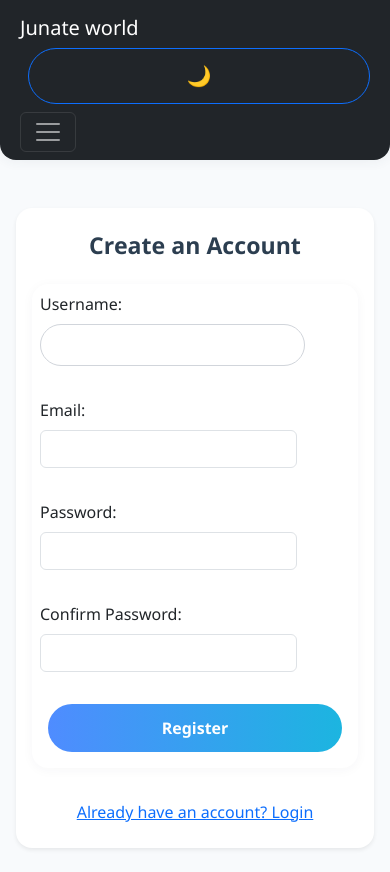
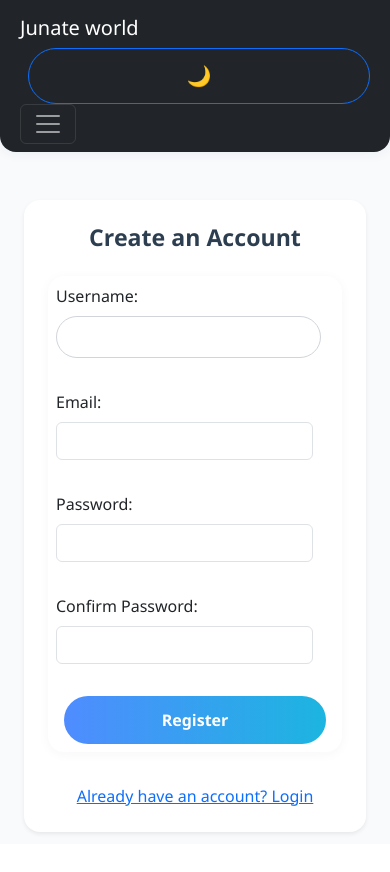
Before and after one commit to Junate-World/family-website, a Flask app: page /register in a window 390 px wide. After the commit the page ends 835 px from the top, so only its background shows below. Run offline with Flask 3, Linux system fonts and the light colour scheme; some libraries are stand-ins or nearby versions.

Commit message:
mobile responsiveness and Desktop view revert

```diff
--- a/static/style.css
+++ b/static/style.css
@@ -143,34 +143,7 @@ body.dark-mode textarea {
     min-width: 250px;
 }
 
-@media (max-width: 768px) {
-    .row {
-        flex-direction: column;
-    }
-    .col-md-4, .col-md-6, .col-md-8, .col-lg-10 {
-        width: 100% !important;
-        max-width: 100% !important;
-        margin-bottom: 1.5rem;
-    }
-    .card img, .card-img-top {
-        height: 160px !important;
-        width: 100% !important;
-        object-fit: cover;
-    }
-    form, .card, .container, .card-body {
-        padding-left: 0.5rem !important;
-        padding-right: 0.5rem !important;
-    }
-    .btn, .btn-primary, .btn-warning, .btn-danger {
-        width: 100% !important;
-        margin-bottom: 0.5rem;
-    }
-    input, textarea, select {
-        width: 100% !important;
-        font-size: 1rem;
-    }
-}
-
+/* Extra small devices */
 @media (max-width: 480px) {
     body {
         font-size: 1rem;
@@ -178,24 +151,25 @@ body.dark-mode textarea {
     h1 {
         font-size: 1.5rem;
     }
-    .card img, .card-img-top {
-        height: 100px !important;
+    .card img {
+        height: 100px;
     }
     .navbar, form, .card {
-        padding: 0.5rem !important;
+        padding: 0.5rem;
     }
-    .btn, .btn-primary, .btn-warning, .btn-danger {
-        width: 100% !important;
-        padding: 0.75rem 0 !important;
+    .btn, .btn-primary {
+        width: 100%;
+        padding: 0.75rem 0;
         font-size: 1rem;
     }
     input, textarea, select {
-        width: 100% !important;
+        width: 100%;
         font-size: 1rem;
     }
 }
 
-img, .img-fluid, .card-img-top {
+/* Responsive images */
+img {
     max-width: 100%;
     height: auto;
 }
--- a/templates/add_member.html
+++ b/templates/add_member.html
@@ -1,11 +1,11 @@
 {% extends "base.html" %}
 {% block content %}
 <div class="container mt-4">
-  <div class="col-md-8 offset-md-2">
+  <div class="col-12 col-md-8 offset-md-2">
     <div class="card shadow-sm">
       <div class="card-body">
         <h2 class="mb-4">Add Family Member</h2>
-        <form method="POST" enctype="multipart/form-data">
+        <form method="POST" enctype="multipart/form-data" class="w-100">
           <div class="mb-3">
             <label class="form-label">Full Name</label>
             <input type="text" name="full_name" class="form-control" required>
--- a/templates/edit_member.html
+++ b/templates/edit_member.html
@@ -1,11 +1,11 @@
 {% extends "base.html" %}
 {% block content %}
 <div class="container mt-4">
-  <div class="col-md-8 offset-md-2">
+  <div class="col-12 col-md-8 offset-md-2">
     <div class="card shadow-sm">
       <div class="card-body">
         <h2 class="mb-4">Edit Family Member</h2>
-        <form method="post" enctype="multipart/form-data">
+        <form method="post" enctype="multipart/form-data" class="w-100">
           <div class="mb-3">
             <label class="form-label">Full Name</label>
             <input type="text" name="full_name" class="form-control" value="{{ member.full_name }}" required>
--- a/templates/family_tree.html
+++ b/templates/family_tree.html
@@ -2,11 +2,11 @@
 {% block content %}
 <div class="container mt-4">
   <div class="row justify-content-center">
-    <div class="col-lg-10">
+    <div class="col-12 col-lg-10">
       <div class="card shadow-sm">
         <div class="card-body">
           <h1 class="text-center mb-4">Family Tree</h1>
-          <div id="tree" class="d-flex justify-content-center"></div>
+          <div id="tree" class="d-flex justify-content-center" style="overflow-x:auto;"></div>
         </div>
       </div>
     </div>
--- a/templates/login.html
+++ b/templates/login.html
@@ -1,11 +1,11 @@
 {% extends "base.html" %}
 {% block content %}
 <div class="container mt-5">
-  <div class="col-md-6 offset-md-3">
+  <div class="col-12 col-md-6 offset-md-3">
     <div class="card shadow-sm">
       <div class="card-body">
         <h3 class="text-center mb-4">Login to Your Account</h3>
-        <form method="POST" action="/login">
+        <form method="POST" action="/login" class="w-100">
           <div class="mb-3">
             <label for="username" class="form-label">Username:</label>
             <input type="text" class="form-control" name="username" required>
--- a/templates/register.html
+++ b/templates/register.html
@@ -5,11 +5,11 @@
 
 
 <div class="container mt-5">
-    <div class="col-md-6 offset-md-3">
+    <div class="col-12 col-md-6 offset-md-3">
         <div class="card shadow-sm">
             <div class="card-body">
                 <h3 class="text-center mb-4">Create an Account</h3>
-                <form method="POST" action="/register">
+                <form method="POST" action="/register" class="w-100">
                         <div class="mb-3">
                             <label for="username" class="form-label">Username:</label>
                             <input type="text" class="form-control" name="username" required>
```
Also changed, not shown: templates/home.html (+5 -5 lines), templates/member_profile.html (+11 -11 lines), app.py (line endings or trailing spaces).
